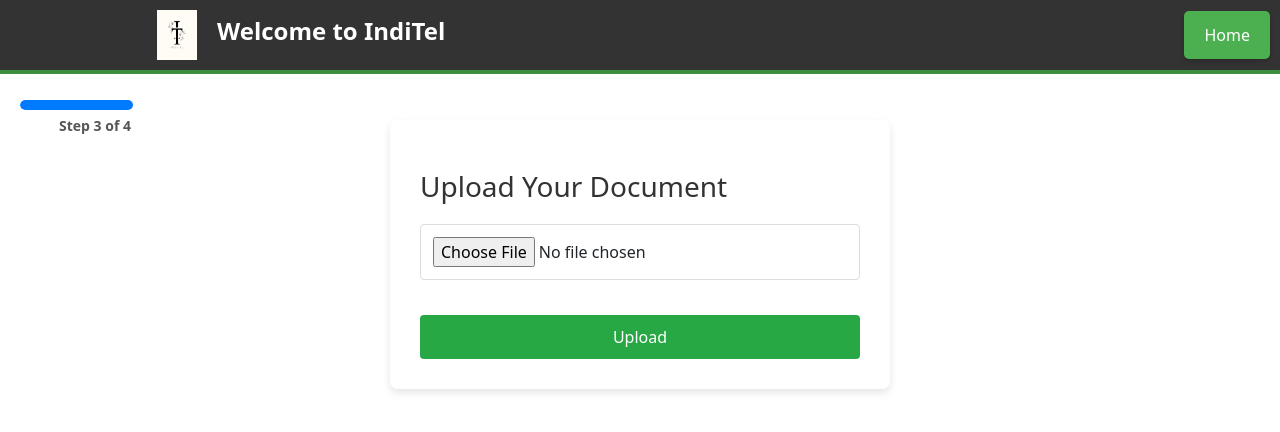
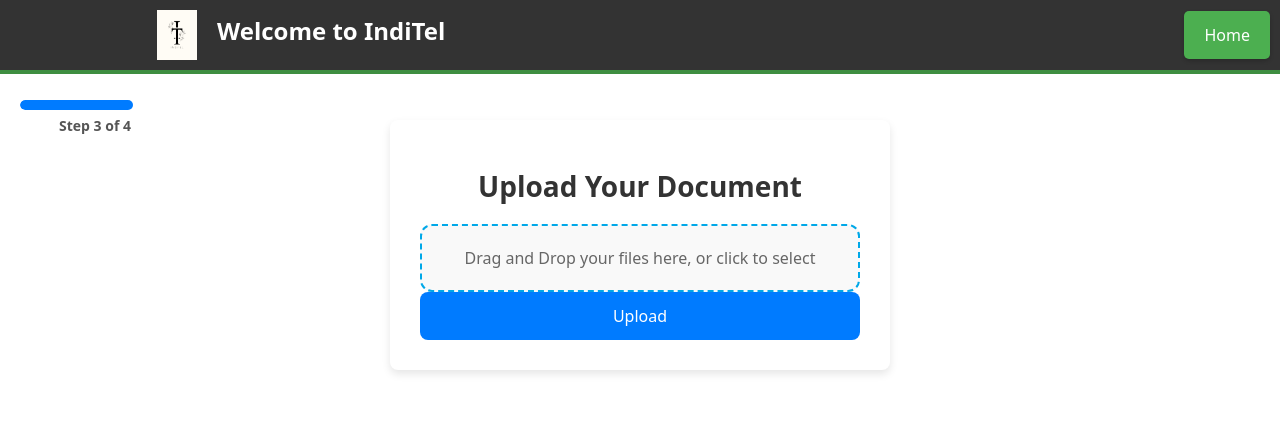
Before and after one commit to trishanu-init/inditel_demo, a React (Create React App) app: page /upload-documents in a window 1280 px wide. Shown: the top 432 px of the page. Built offline with nearby package versions, Linux system fonts and the light colour scheme.

Commit message:
modified upload documents page

```diff
--- a/src/components/DocumentUpload.css
+++ b/src/components/DocumentUpload.css
@@ -132,3 +132,62 @@ header {
   margin-bottom: 20px;
   text-align: center;
 }
+
+.upload-form {
+  text-align: center;
+}
+
+.upload-title {
+  font-size: 28px;
+  font-weight: bold;
+  color: #333;
+  margin-bottom: 20px;
+}
+
+.drag-drop-container {
+  border: 2px dashed #007bff;
+  padding: 40px;
+  border-radius: 12px;
+  background-color: #f9f9f9;
+  cursor: pointer;
+  transition: background-color 0.3s;
+}
+
+.drag-drop-container:hover {
+  background-color: #f1f1f1;
+}
+
+.drag-drop-container p {
+  margin: 0;
+  font-size: 16px;
+  color: #666;
+}
+
+.file-input {
+  display: none;
+}
+
+.file-preview-container {
+  margin: 20px 0;
+}
+
+.file-preview-image {
+  max-width: 100%;
+  height: auto;
+  border-radius: 12px;
+}
+
+.upload-button {
+  background-color: #007bff;
+  color: white;
+  padding: 12px 24px;
+  border: none;
+  border-radius: 8px;
+  cursor: pointer;
+  font-size: 16px;
+  transition: background-color 0.3s;
+}
+
+.upload-button:hover {
+  background-color: #0056b3;
+}
--- a/src/components/documentUpload.js
+++ b/src/components/documentUpload.js
@@ -24,6 +24,19 @@ const DocumentUpload = () => {
       setFilePreviewUrl(null);
       alert('Please select a valid image file (PNG, JPEG, etc.)');
     }
+  };
+
+  const handleDrop = (event) => {
+    event.preventDefault();
+    const droppedFile = event.dataTransfer.files[0];
+    if (droppedFile) {
+      setFile(droppedFile);
+      setFilePreviewUrl(URL.createObjectURL(droppedFile)); // Show preview of the dropped file
+    }
+  };
+
+  const handleClick = () => {
+    document.getElementById('fileInput').click(); // Programmatically click hidden file input
   };
 
   const handleSubmit = async (e) => {
@@ -74,37 +87,56 @@ const DocumentUpload = () => {
       Home
     </button>
   </header>
+
   <div className="progress-bar-wrapper">
     <div className="progress-bar">
       <div className="progress" style={{ width: `${(step / 4) * 100}%` }}></div>
     </div>
     <div className="step-label">Step {step} of 4</div>
   </div>
+
   <div className="upload-container">
-        <form className="upload-form" onSubmit={handleSubmit}>
+    <form
+      className="upload-form"
+      onSubmit={handleSubmit}
+      onDragOver={(e) => e.preventDefault()}
+      onDrop={handleDrop}
+    >
       <h2 className="upload-title">Upload Your Document</h2>
-          <div className="file-input-container">
+
+      <div
+            className="drag-drop-container"
+            onDragOver={(e) => e.preventDefault()}
+            onDrop={handleDrop}
+            onClick={handleClick} // Trigger file select on click
+            style={{ cursor: 'pointer', border: '2px dashed #00a8e8', padding: '20px' }}
+          >
+            <p>Drag and Drop your files here, or click to select</p>
             <input
+              id="fileInput"
               type="file"
               className="file-input"
               onChange={handleFileChange}
-              accept="image/*" // Restrict file types to images only
+              accept="image/*"
               required
+              style={{ display: 'none' }} // Hide the file input
             />
           </div>
-          {/* File Preview */}
+
       {filePreviewUrl && (
         <div className="file-preview-container">
           <h4>Preview:</h4>
           <img src={filePreviewUrl} alt="File Preview" className="file-preview-image" />
         </div>
       )}
+
       <button type="submit" className="upload-button">
         Upload
       </button>
     </form>
   </div>
 </div>
+
   );
 };
 
```
Lines whose indentation alone changed are shown as unchanged.
